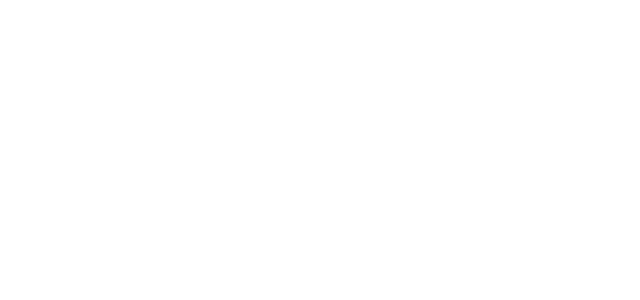
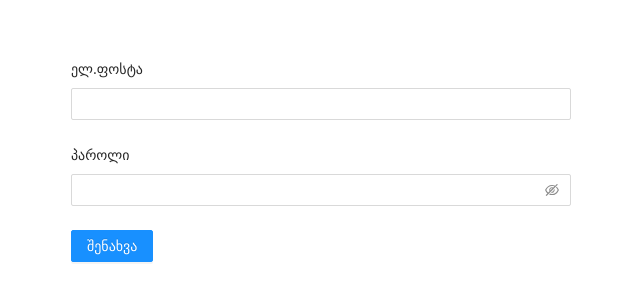
Before and after one commit to BekaDvali132/Georgian-Railway-Guest, a React (Create React App) app in the folder frontend/: page /login in a window 1280 px wide. Before the commit this address had no page. Shown: the part 178-478 px from the top of the page, without its empty margins (319-959 px from the left). Built offline with nearby package versions, Linux system fonts and the light colour scheme.

Commit message:
user login in frontend

```diff
--- a/frontend/src/App.js
+++ b/frontend/src/App.js
@@ -12,13 +12,16 @@ import AddCustomers from "./components/admin/customers/AddCustomers";
 import EditPhysicalCustomers from "./components/admin/customers/customerEditForms/EditPhysicalCustomers";
 import OrganizationTypes from "./components/admin/organizationTypes/OrganizationTypes";
 import AddOrganizationType from "./components/admin/organizationTypes/AddOrganizationType";
-import EditOrgnizationType from './components/admin/organizationTypes/EditOrganizationType'
+import EditOrgnizationType from './components/admin/organizationTypes/EditOrganizationType';
+import UserLogin from "./components/userLogin/UserLogin";
+import {UserContextProvider} from './components/contexts/userContext/userContext'
 function App() {
   return (
     <Router>
       <TranslationContextProvider>
         <div className="App">
           <AdminContextProvider>
+            <UserContextProvider>
             <Routes>
               <Route path="/admin/login" element={<Login />} />
 
@@ -69,7 +72,9 @@ function App() {
                 />
 
               </Route>
+              <Route path="/login" element={<UserLogin/>}/>
             </Routes>
+            </UserContextProvider>
           </AdminContextProvider>
         </div>
       </TranslationContextProvider>
--- a/frontend/src/components/admin/adminRoute/AdminRoute.jsx
+++ b/frontend/src/components/admin/adminRoute/AdminRoute.jsx
@@ -24,14 +24,14 @@ function AdminRoute() {
   const adminContext = useContext(AdminContext)
 
   axios.interceptors.request.use(function (req){
-    if(localStorage.getItem('accessToken')) {
-      req.headers.authorization = `Bearer ${JSON.parse(localStorage.getItem('accessToken'))}`;
+    if(localStorage.getItem('adminAccessToken')) {
+      req.headers.authorization = `Bearer ${JSON.parse(localStorage.getItem('adminAccessToken'))}`;
   }
   return req;
   })
 
   const getMe = () => {
-    if (localStorage.getItem('accessToken')) {
+    if (localStorage.getItem('adminAccessToken')) {
       axios.get('/api/users/me').then((res)=>{
 
         if (res?.data?.status === 'success') {
--- a/frontend/src/components/admin/login/Login.jsx
+++ b/frontend/src/components/admin/login/Login.jsx
@@ -36,12 +36,12 @@ function Login() {
   };
 
   const checkLogin = () => {
-    if (localStorage.getItem("accessToken")) {
+    if (localStorage.getItem("adminAccessToken")) {
       axios
         .get("/api/users/me", {
           headers: {
             Authorization:
-              "Bearer " + JSON?.parse(localStorage.getItem("accessToken")),
+              "Bearer " + JSON?.parse(localStorage.getItem("adminAccessToken")),
           },
         })
         .then((res) => {
--- a/frontend/src/components/contexts/adminContext/adminContext.js
+++ b/frontend/src/components/contexts/adminContext/adminContext.js
@@ -2,30 +2,30 @@ import { useState } from "react";
 import { createContext } from "react";
 
 export const AdminContext = createContext({
-    user: localStorage.getItem("user"),
+    user: localStorage.getItem("admin"),
     setUser: () => {
 
     }});
 
 export const AdminContextProvider = (props) => {
-    const [state, setState] = useState(JSON.parse(localStorage.getItem("user")));
-    const [accessToken, setAccessToken] = useState(JSON.parse(localStorage.getItem("accessToken")));
+    const [state, setState] = useState(JSON.parse(localStorage.getItem("admin")));
+    const [accessToken, setAccessToken] = useState(JSON.parse(localStorage.getItem("adminAccessToken")));
 
     const setUser  = async (user, token) => {
       setState(user);
-      localStorage.setItem('user', JSON.stringify(user));
-      localStorage.setItem('accessToken', JSON.stringify(token));
+      localStorage.setItem("admin", JSON.stringify(user));
+      localStorage.setItem('adminAccessToken', JSON.stringify(token));
     };
 
     const resetUser = () => {
       setState(null);
-      localStorage.removeItem('user');
-      localStorage.removeItem('accessToken');
+      localStorage.removeItem("admin");
+      localStorage.removeItem('adminAccessToken');
       setAccessToken(null);
     };
 
     const hasRole = roles => {
-      const user = JSON.parse(localStorage.getItem("user"));
+      const user = JSON.parse(localStorage.getItem("admin"));
       const userRole = user?.role_id || null;
       return roles.some(r => r === userRole?.name);
     };
--- a/frontend/src/components/contexts/userContext/userContext.jsx
+++ b/frontend/src/components/contexts/userContext/userContext.jsx
@@ -1,4 +1,45 @@
-import React from "react";
+import { useState } from "react";
 import { createContext } from "react";
 
-const userContext = createContext({user:{}})
+export const UserContext = createContext({
+    user: localStorage.getItem("user"),
+    setUser: () => {
+
+    }});
+
+export const UserContextProvider = (props) => {
+    const [state, setState] = useState(JSON.parse(localStorage.getItem("user")));
+    const [accessToken, setAccessToken] = useState(JSON.parse(localStorage.getItem("accessToken")));
+
+    const setUser  = async (user, token) => {
+      setState(user);
+      localStorage.setItem('user', JSON.stringify(user));
+      localStorage.setItem('accessToken', JSON.stringify(token));
+    };
+
+    const resetUser = () => {
+      setState(null);
+      localStorage.removeItem('user');
+      localStorage.removeItem('accessToken');
+      setAccessToken(null);
+    };
+
+    const hasRole = roles => {
+      const user = JSON.parse(localStorage.getItem("user"));
+      const userRole = user?.role_id || null;
+      return roles.some(r => r === userRole?.name);
+    };
+
+    return (
+      <UserContext.Provider value={{
+        user: state,
+        setUser: setUser,
+        accessToken: accessToken,
+        setAccessToken: setAccessToken,
+        resetUser: resetUser,
+        hasRole: hasRole,
+      }}>
+        {props.children}
+      </UserContext.Provider>
+    );
+  }
--- /dev/null
+++ b/frontend/src/components/userLogin/UserLogin.jsx
@@ -0,0 +1,58 @@
+import { Button, Form, Input } from "antd";
+import React from "react";
+import "./UserLogin.scss";
+import useTranslation from "../hooks/translation/useTranslation";
+import { useState } from "react";
+import axios from "axios";
+import { UserContext } from "../contexts/userContext/userContext";
+import { useContext } from "react";
+function UserLogin() {
+  const { trans } = useTranslation();
+  const [errors, setErrors] = useState({});
+  const [isLoading, setIsLoading] = useState(false);
+  const userContext = useContext(UserContext)
+
+  const onFinish = (values) => {
+    setIsLoading(true);
+
+    axios.post("/api/customers/login", values).then((res) => {
+      setIsLoading(false);
+      if (res?.data?.status === "success") {
+        setErrors(null);
+        userContext.setUser(res?.data?.data?.user, res?.data?.data?.token)
+      } else {
+        setErrors(res?.data?.errors);
+      }
+    });
+  };
+  return (
+    <div className="center-login">
+      <Form layout="vertical" onFinish={onFinish}>
+        <Form.Item
+          label={trans("email")}
+          name={"email"}
+          validateStatus={errors?.email && "error"}
+          help={errors?.email}
+        >
+          <Input />
+        </Form.Item>
+        <Form.Item
+          label={trans("password")}
+          name={"password"}
+          validateStatus={errors?.password && "error"}
+          help={errors?.password}
+        >
+          <Input.Password />
+        </Form.Item>
+
+        <Form.Item>
+          <Button type="primary" htmlType="submit" loading={isLoading}>
+            {trans("submit")}
+          </Button>
+        </Form.Item>
+      </Form>
+    </div>
+  );
+}
+
+export default UserLogin;
--- /dev/null
+++ b/frontend/src/components/userLogin/UserLogin.scss
@@ -0,0 +1,18 @@
+.center-login{
+    display: flex;
+    flex-direction: column;
+    min-width: 100vw;
+    min-height: 100vh;
+    max-width: 100vw;
+    max-height: 100vh;
+    align-items: center;
+    padding: 32px;
+    justify-content: center;
+    gap: 30px;
+    form{
+        transform: translateY(-50px);
+        max-width: 500px;
+        width: 100%;
+    }
+
+}
```
Also changed, not shown: 1 other file (tests, documents, lock files or other folders).
